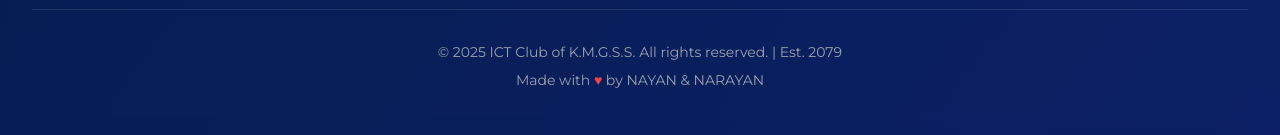
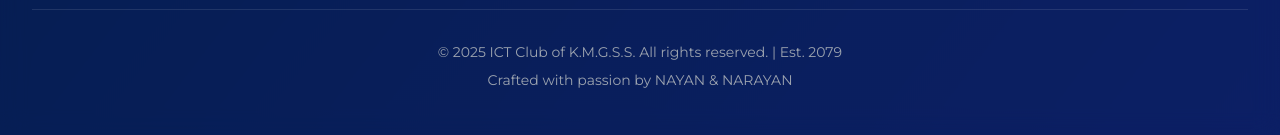
Before and after one commit to ictkalika/ict-kalika-website, a Next.js app: page / in a window 1280 px wide. Shown: the part 1538-1673 px from the top of the page. Built offline with nearby package versions, Linux system fonts and the light colour scheme.

Commit message:
update to the footer

```diff
--- a/components/layout/footer.tsx
+++ b/components/layout/footer.tsx
@@ -56,7 +56,7 @@ export default function Footer() {
         <div className="border-t border-white/10 mt-8 pt-8 text-center">
           <p className="text-gray-400 text-sm">© 2025 ICT Club of K.M.G.S.S. All rights reserved. | Est. 2079</p>
           <p className="text-gray-400 text-sm mt-2">
-            Made with <span className="text-red-500">♥</span> by NAYAN & NARAYAN
+            Crafted with passion by NAYAN & NARAYAN
           </p>
         </div>
       </div>
```
Also changed, not shown: 1 other file (tests, documents, lock files or other folders).
